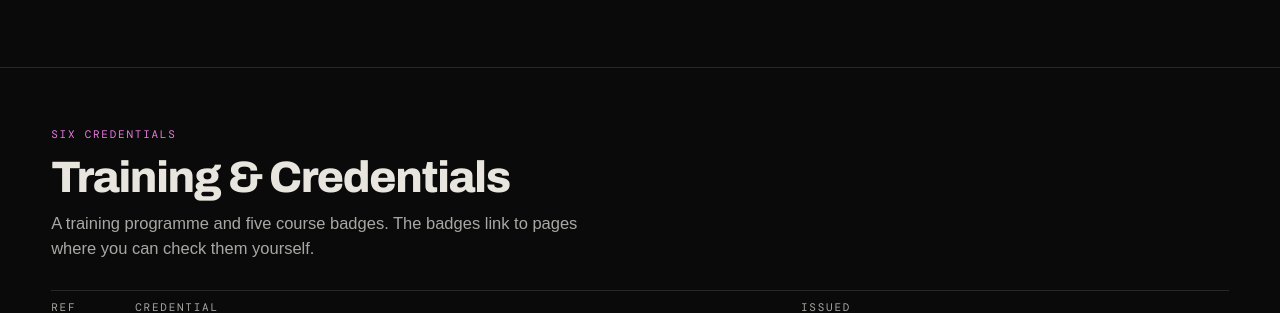
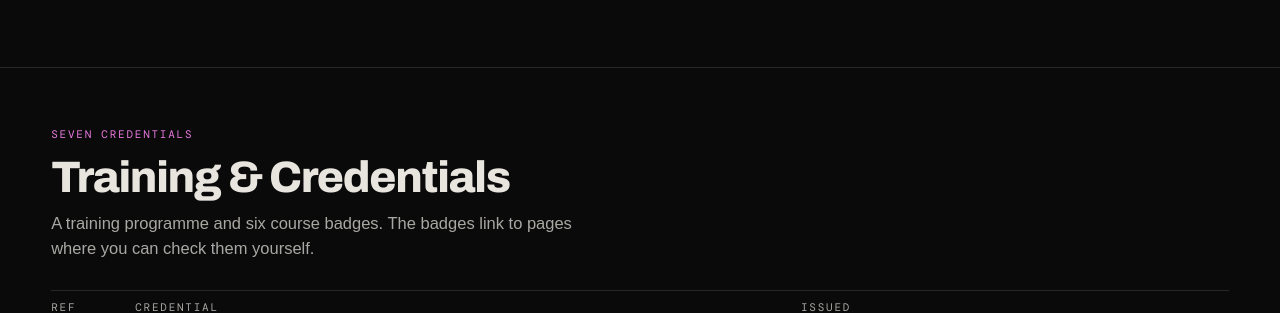
Before and after one commit to azfarsuhail/portfolio, a Next.js app: page / in a window 1280 px wide. Shown: the part 5880-6193 px from the top of the page. Built offline with nearby package versions, Linux system fonts and the light colour scheme; no server answers; a web font is replaced by a local one.

Commit message:
Update date

```diff
--- a/src/components/Certifications.tsx
+++ b/src/components/Certifications.tsx
@@ -66,8 +66,8 @@ const credentials: RowData[] = [
 export default function Certifications() {
   return (
     <Section id="training" className="border-t border-rule">
-      <Head n="Six credentials" title="Training & Credentials">
-        A training programme and five course badges. The badges link to pages where you can check them yourself.
+      <Head n="Seven credentials" title="Training & Credentials">
+        A training programme and six course badges. The badges link to pages where you can check them yourself.
       </Head>
       <Table head={["Ref", "Credential", "Issued"]} className="mt-7 border-t border-rule">
         {credentials.map((c) => (
```
